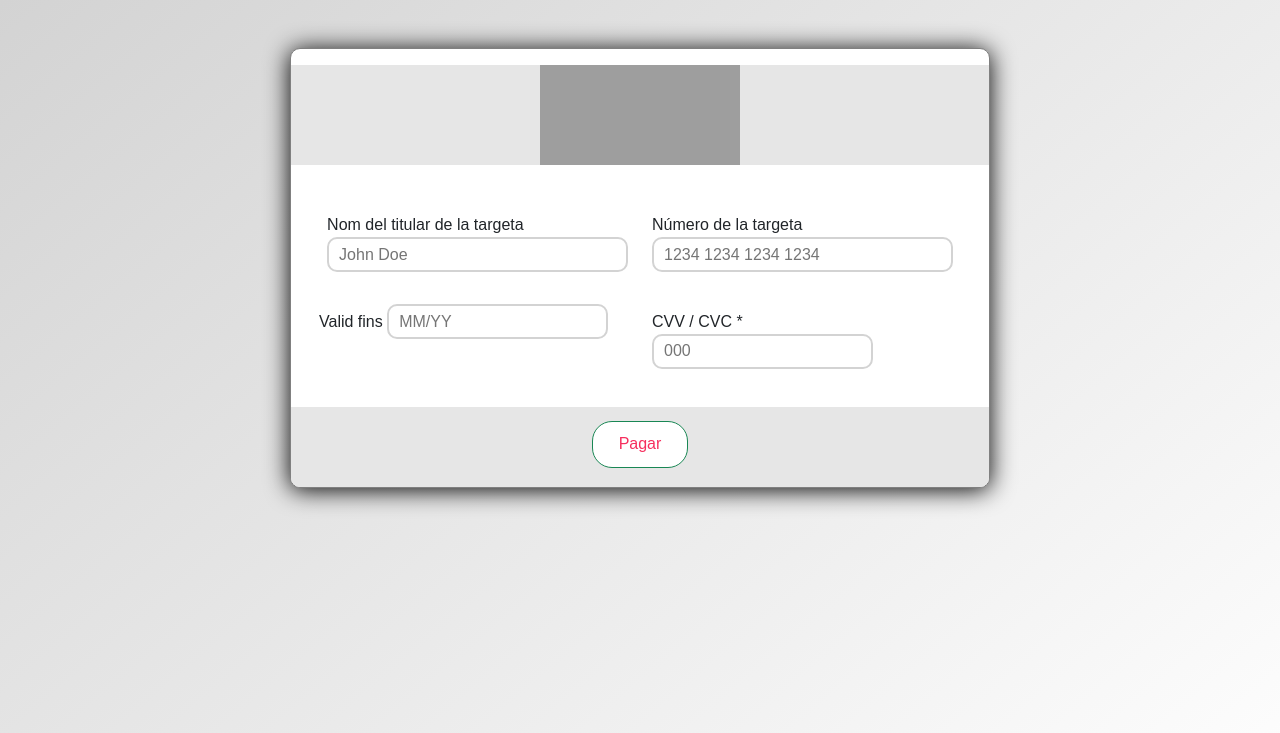
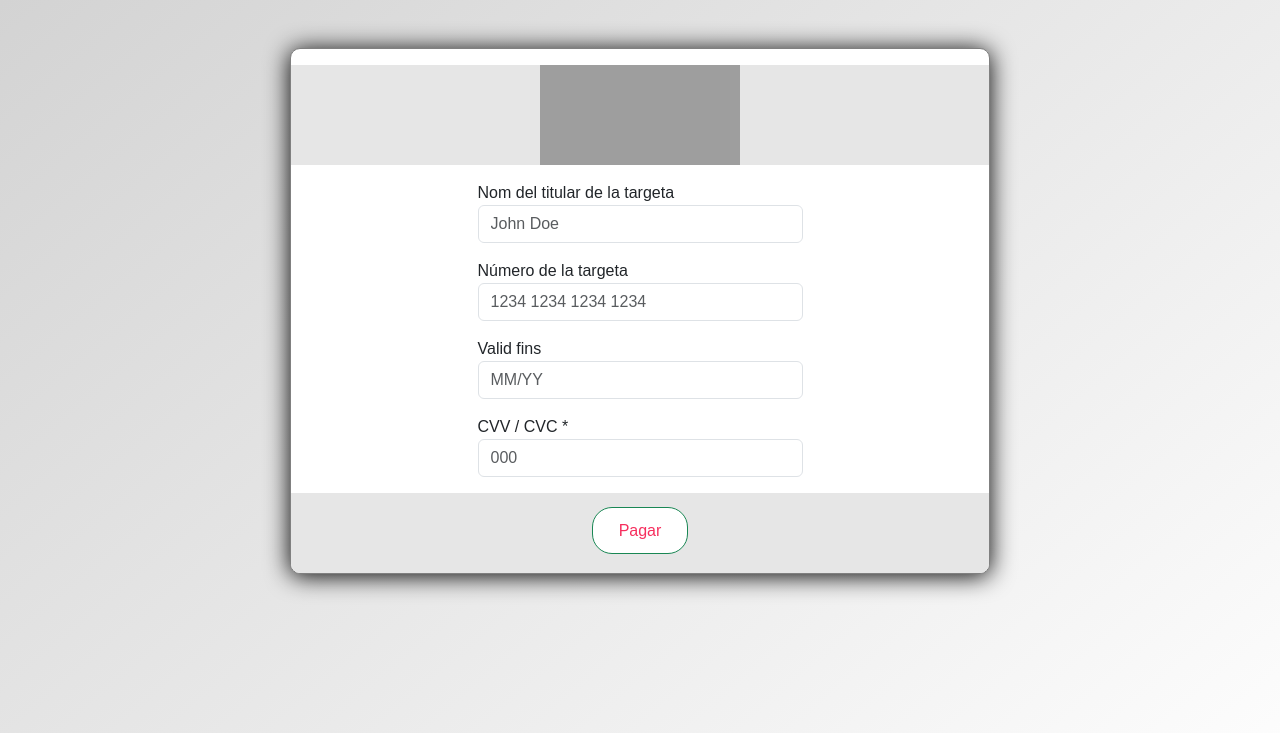
Before and after one commit to Jordinavgom/DAW2324_S3_E2, a PHP site: page /views/payment.php in a window 1280 px wide. Shown: the top 733 px of the page. Run offline with PHP 8.4, Linux system fonts and the light colour scheme; grey boxes are pictures that could not be loaded.

Commit message:
arreglar pagina pagament

```diff
--- a/app_php/views/payment.php
+++ b/app_php/views/payment.php
@@ -14,46 +14,42 @@
         <div id="cards">
           <img src="http://icons.iconarchive.com/icons/designbolts/credit-card-payment/256/Visa-icon.png">
           <img src="http://icons.iconarchive.com/icons/designbolts/credit-card-payment/256/Master-Card-icon.png">
-        </div><!--#cards end-->
-      </div><!--col-xs-5 end-->
-      <div class="col-xs-5">
-        <!--#cards end-->
-      </div><!--col-xs-5 end-->
-    </div><!--row end-->
-    <div class="row">
+        </div>
+      </div>
+
+    </div>
+
     <div class="alert alert-danger" id="generalAlert" role="alert">Completa tots els camps</div>
-      <div class="col-xs-5">
-        <i class="fa fa fa-user"></i>
+    <div class="row w-50 mx-auto">
+      <div class="col">
+        <div class="form-group mb-3">
+          <i class="fa fa-user"></i>
           <label for="cardholder">Nom del titular de la targeta</label>
-        <input type="text" placeholder="John Doe" id="cardholder">
-        <!-- <div class="alert alert-danger" id="alert-cardholder" role="alert"></div> -->
-      </div><!--col-xs-5-->
-      <div class="col-xs-5">
+          <input type="text" class="form-control" placeholder="John Doe" id="cardholder">
+        </div>
+
+        <div class="form-group mb-3">
           <i class="fa fa-credit-card-alt"></i>
           <label for="cardnumber">Número de la targeta</label>
-        <input type="text" placeholder="1234 1234 1234 1234" id="cardnumber">
-        <!-- <div class="alert alert-danger" id="alertmail" role="alert"></div> -->
-      </div><!--col-xs-5-->
-    </div><!--row end-->
-    <div class="row row-three">
-      <div class="col-xs-2">
+          <input type="text" class="form-control" placeholder="1234 1234 1234 1234" id="cardnumber">
+        </div>
+
+        <div class="form-group mb-3">
           <i class="fa fa-calendar"></i>
           <label for="date">Valid fins</label>
-        <input type="text" placeholder="MM/YY" id="date">
-        <!-- <div class="alert alert-danger" id="alertmail" role="alert"></div> -->
-      </div><!--col-xs-3-->
-      <div class="col-xs-2">
+          <input type="text" class="form-control" placeholder="MM/YY" id="date">
+        </div>
+
+        <div class="form-group mb-3">
           <i class="fa fa-lock"></i>
-        <label for="date">CVV / CVC *</label>
-        <input type="text" id="cvc" placeholder="000">
-        <!-- <div class="alert alert-danger" id="alertmail" role="alert"></div> -->
-      </div><!--col-xs-3-->
-      <!-- <div class="col-xs-5">
-        <span class="small">* CVV or CVC is the card security code, unique three digits number on the back of your card seperate from its number.</span>
-      </div>col-xs-6 end -->
-    </div><!--row end-->
+          <label for="cvc">CVV / CVC *</label>
+          <input type="text" class="form-control" id="cvc" placeholder="000">
+        </div>
+      </div>
+    </div>
+
     <footer class="text-center">
-      <button class="btn btn-success" id="boto-pagar">Pagar</a>
+      <button class="btn btn-success" id="boto-pagar" onclick=comprovaDades()>Pagar</a>
     </footer>
-  </div><!--wrapper end-->
+  </div>
 </body>
```
Also changed, not shown: app_php/public/assets/js/payment.js. Lines whose indentation alone changed are shown as unchanged.
